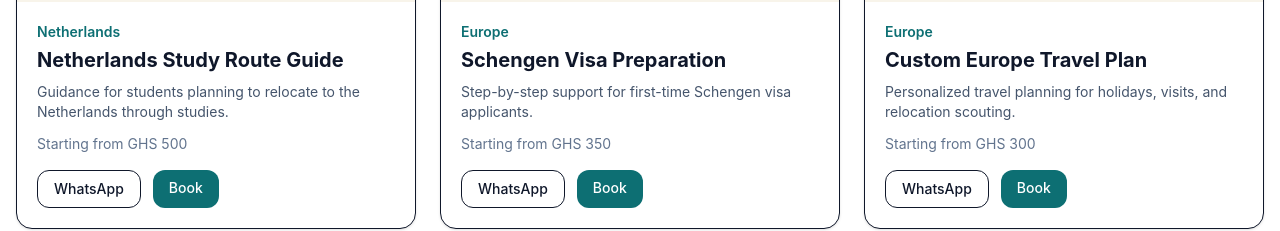
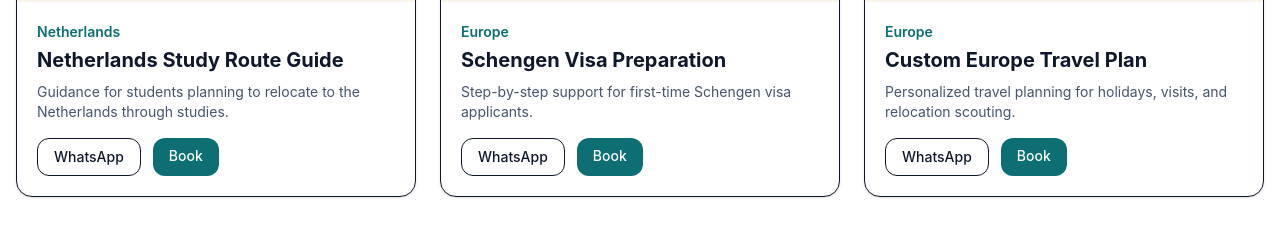
Before and after one commit to learngermanghana/kwakuasamoah, a Next.js app: page / in a window 1280 px wide. Shown: the part 1060-1291 px from the top of the page. Built offline with nearby package versions, Linux system fonts and the light colour scheme; no server answers.

Commit message:
Hide service pricing text on package cards

```diff
--- a/src/components/package-card.tsx
+++ b/src/components/package-card.tsx
@@ -9,11 +9,6 @@ export function PackageCard({ item }: { item: ServiceItem }) {
   const shortDescription = isLongDescription
     ? `${description.slice(0, MAX_DESCRIPTION_LENGTH).trimEnd()}...`
     : description;
-
-  const showPrice = Boolean(item.priceLabel && item.priceLabel.toLowerCase() !== "not provided");
-  const priceText = item.priceLabel?.toLowerCase().startsWith("contact")
-    ? item.priceLabel
-    : `Starting from ${item.priceLabel}`;
 
   return (
     <div className="overflow-hidden rounded-2xl border bg-white shadow-sm">
@@ -31,7 +26,6 @@ export function PackageCard({ item }: { item: ServiceItem }) {
         ) : (
           <p className="mt-2 whitespace-pre-line text-sm text-slate-600">{shortDescription}</p>
         ) : null}
-        {showPrice ? <p className="mt-3 text-sm text-slate-500">{priceText}</p> : null}
         <div className="mt-4 flex gap-3">
           <a
             href={getWhatsAppLink(`Hello, I want to ask about ${item.serviceName}.`)}
```
